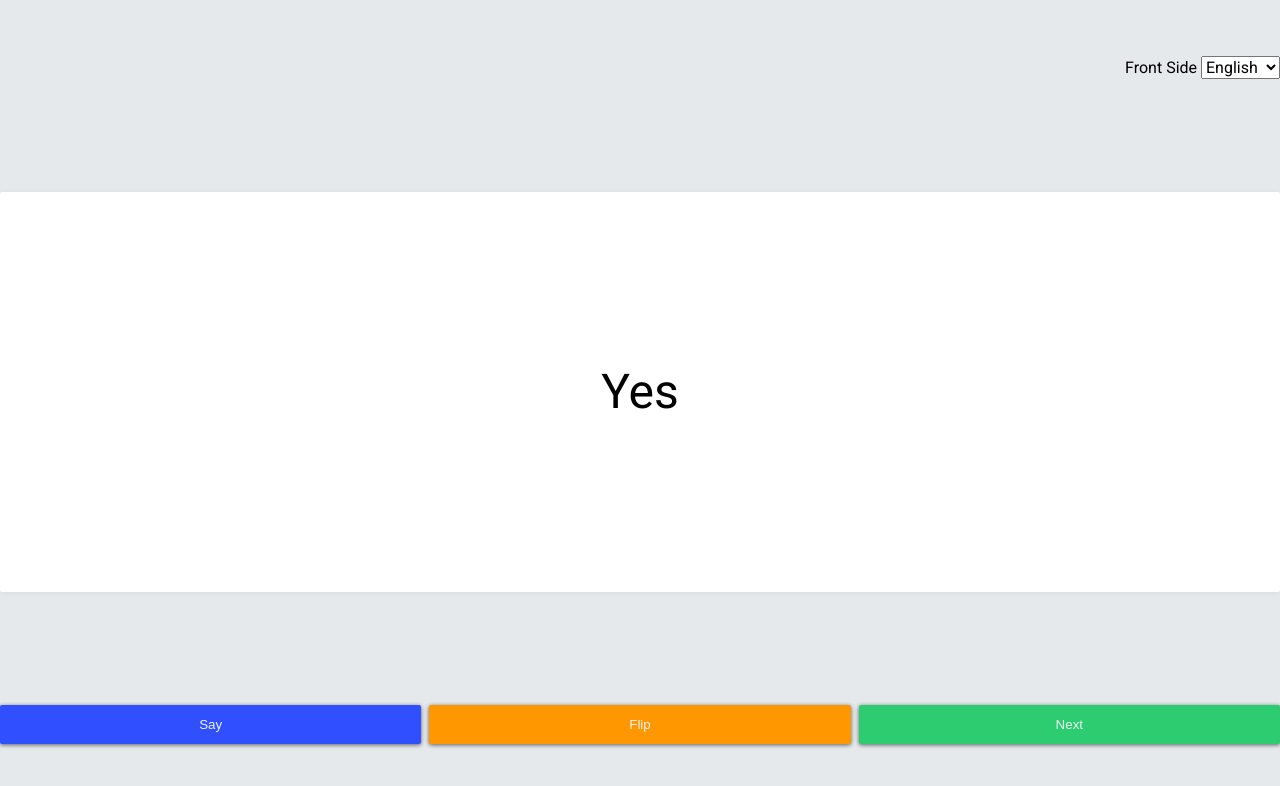
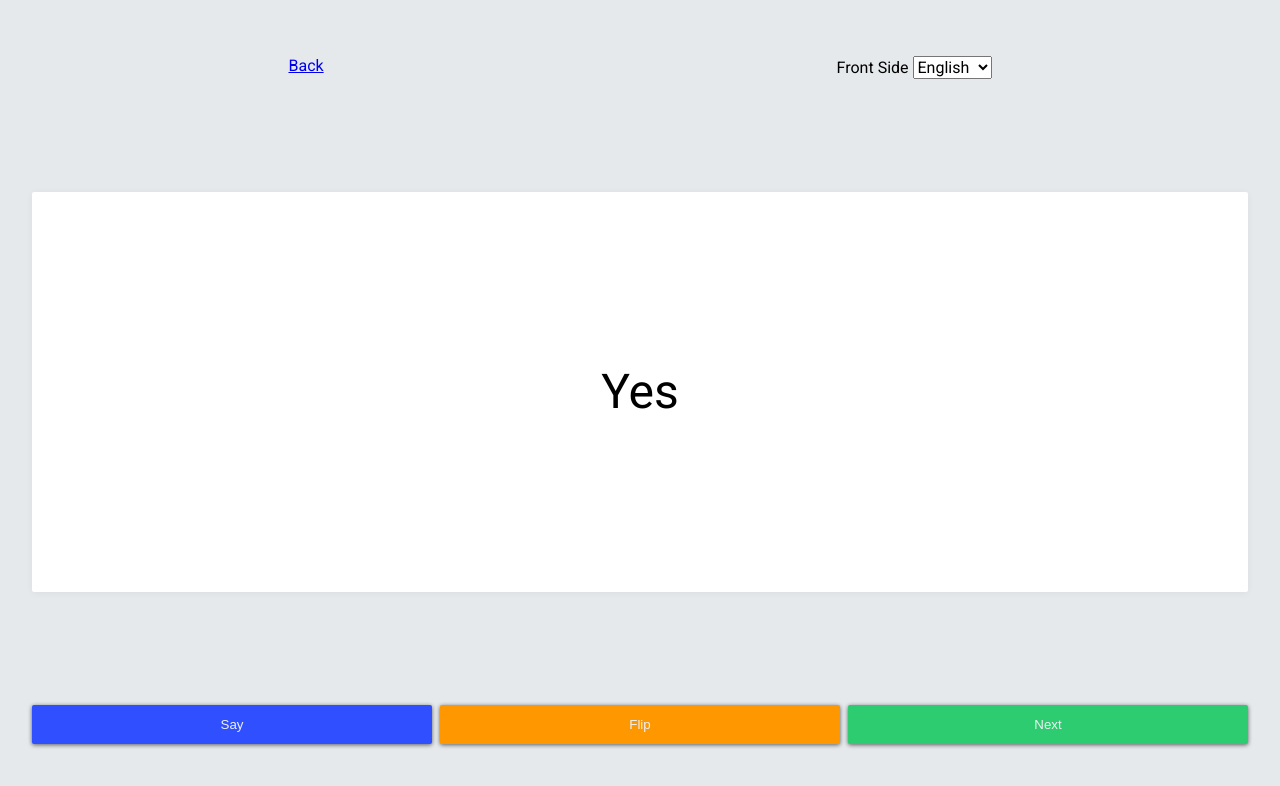
Before and after one commit to dankreiger/russian-flashcards, a React (Create React App) app: page /basics in a window 1280 px wide. Shown: the top 786 px of the page. Built offline with nearby package versions, Linux system fonts and the light colour scheme.

Commit message:
Add in index

```diff
--- a/src/components/App/App.css
+++ b/src/components/App/App.css
@@ -15,6 +15,12 @@
           flex-direction: column;
 }
 
+.links-container {
+  display: flex;
+  width: 100%;
+  justify-content: space-around;
+}
+
 .starting-language-menu {
   -ms-flex-item-align: flex-end;
     align-self: flex-end;
--- a/src/components/App/App.js
+++ b/src/components/App/App.js
@@ -1,4 +1,6 @@
 import React, { Component } from 'react';
+import { Link } from 'react-router-dom';
+
 import Flashcard from '../Flashcard/Flashcard';
 import Buttons from '../Buttons/Buttons';
 import vocabulary from '../../static/vocabulary';
@@ -6,9 +8,11 @@ import Artyom from 'artyom.js';
 import './App.css';
 
 class App extends Component {
-  constructor() {
-    super();
+  constructor(props) {
+    super(props);
     this.state = { flipped: false, card: 0, currentLang: "English" };
+
+    this.vocabulary = this.props.vocabulary;
   }
 
   flipCard = () => {
@@ -16,12 +20,12 @@ class App extends Component {
   }
 
   nextCard = () => {
-    this.setState({flipped: this.state.currentLang === "Russian", card: this.state.card === vocabulary.length - 1 ? 0 : this.state.card + 1});
+    this.setState({flipped: this.state.currentLang === "Russian", card: this.state.card === this.vocabulary.keys.length - 1 ? 0 : this.state.card + 1});
   }
 
   sayWord = () => {
     let artyom = new Artyom();
-    artyom.say(vocabulary[this.state.card].word, {
+    artyom.say(this.vocabulary[this.state.card].word, {
       lang:"ru-RU"
     });
   }
@@ -31,6 +35,8 @@ class App extends Component {
 
     return (
       <div className="App">
+        <div className="links-container">
+          <Link to="/">Back</Link>
           <div className="starting-language-menu">
             <label>Front Side </label>
             <select onChange={e => this.setState({currentLang: e.target.value, flipped: e.target.value === "Russian"})}>
@@ -38,8 +44,9 @@ class App extends Component {
               <option>Russian</option>
             </select>
           </div>
-        <Flashcard card={card} flipCard={this.flipCard} flipped={flipped} />
-        <Buttons sayWord={this.sayWord} flipCard={this.flipCard} nextCard={this.nextCard}/>
+        </div>
+        <Flashcard card={this.vocabulary[card]} flipCard={this.flipCard} flipped={flipped} />
+        <Buttons card={this.vocabulary[card]} sayWord={this.sayWord} flipCard={this.flipCard} nextCard={this.nextCard}/>
       </div>
     );
   }
--- a/src/components/Flashcard/Flashcard.js
+++ b/src/components/Flashcard/Flashcard.js
@@ -1,6 +1,4 @@
 import React, { Component } from 'react';
-
-import vocabulary from '../../static/vocabulary';
 import classNames from 'classnames';
 
 import Front from '../Front/Front';
@@ -24,8 +22,8 @@ class Flashcard extends Component {
 
     return (
       <div className={classNames('Flashcard', {newCard, flipped})} onClick={flipCard}>
-        <Front card={vocabulary[card]} flipped={flipped} />
-        <Back card={vocabulary[card]} flipped={flipped} />
+        <Front card={card} flipped={flipped} />
+        <Back card={card} flipped={flipped} />
       </div>
     )
   }
--- a/src/components/Front/Front.js
+++ b/src/components/Front/Front.js
@@ -2,7 +2,7 @@ import React from 'react';
 import classNames from 'classnames';
 
 const Front = ({card, flipped}) => {
-
+  console.log(card)
   return (
     <div className={classNames('front', {hidden: flipped})}>
       <p className='lead'>{card.translation}</p>
--- a/src/index.css
+++ b/src/index.css
@@ -6,3 +6,8 @@ body {
   font-family: 'Roboto', sans-serif;
   background: #e5e9ec;
 }
+
+#root {
+  padding-left: 2rem;
+  padding-right: 2rem;
+}
--- a/src/index.js
+++ b/src/index.js
@@ -1,13 +1,31 @@
 import React from 'react';
 import ReactDOM from 'react-dom';
-import { BrowserRouter as Router } from 'react-router-dom';
+import { Route, Switch, NavLink, BrowserRouter as Router } from 'react-router-dom';
 import './index.css';
 import App from './components/App/App';
 import registerServiceWorker from './registerServiceWorker';
 
+import vocabulary from './static/vocabulary';
+
+
 ReactDOM.render(
   <Router>
-    <App />
+    <Switch>
+      <Route exact path="/" render={props => (
+        <div>
+          <ul>
+            <li>
+              <NavLink to="/basics" activeClassName="selected">Basics</NavLink>
+            </li>
+          </ul>
+        </div>
+      )}>
+      </Route>
+      <Route path="/basics" render={props => (
+        <App {...props} vocabulary={vocabulary.basics}/>
+      )}>
+      </Route>
+    </Switch>
   </Router>,
 document.getElementById('root'));
 registerServiceWorker();
--- a/src/static/vocabulary.js
+++ b/src/static/vocabulary.js
@@ -1,4 +1,5 @@
-const vocabulary = [
+const vocabulary = {
+  basics: [
       {word: "Да", phonetic: "[dá]", translation: "Yes"},
       {word: "Нет", phonetic: "[n'ét]", translation: "No"},
       {word: "Дом", phonetic: "[dóm]", translation: "House"},
@@ -21,6 +22,8 @@ const vocabulary = [
       {word: "Здравствуйте!", phonetic: "здрáв-ствуй-те / [zdrástvooyte]", translation: "Hello! (formal)"},
       {word: "До свидания!", phonetic: "до сви-дá-ни-я / [da svidániya]", translation: "Good-bye! (formal)"}
     ]
+  }
+
 
 
 export default vocabulary;
```
Also changed, not shown: 1 other file (tests, documents, lock files or other folders). Lines whose indentation alone changed are shown as unchanged.
